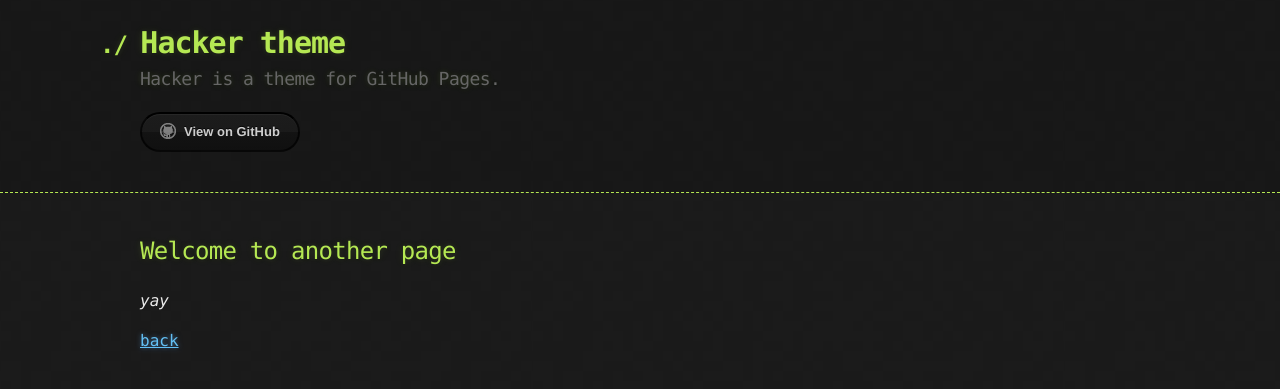
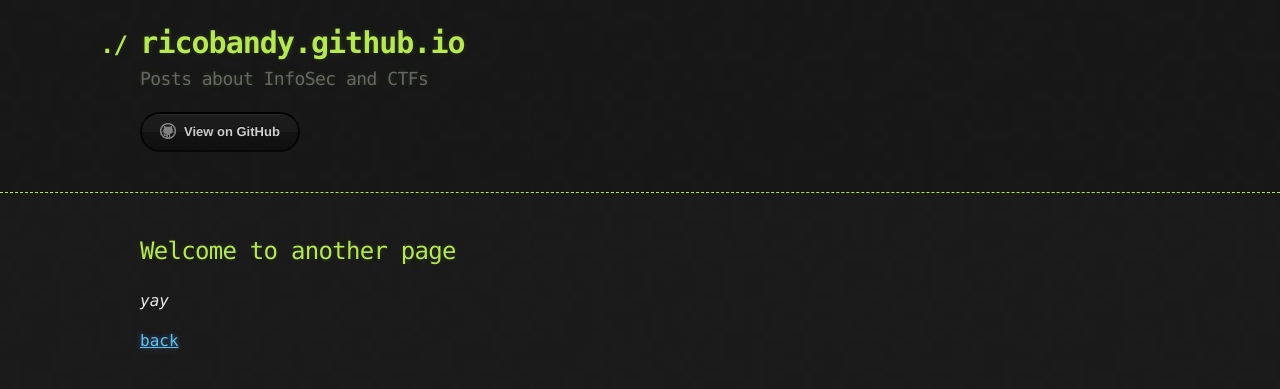
Before and after one commit to ricobandy/ricobandy.github.io, a Jekyll site: the page built from another-page.md, in a window 1280 px wide. Shown: the top 389 px of the page. Built offline with Jekyll 4.4.1, drawn with Linux system fonts in a browser that asks for light colours; our own code applies the rules of GitHub Pages for plain Markdown files; part of the change alters nothing that is shown.

Commit message:
update config.yml

```diff
--- a/_config.yml
+++ b/_config.yml
@@ -1,4 +1,36 @@
-title: Hacker theme
-description: Hacker is a theme for GitHub Pages.
-google_analytics:
+title: ricobandy.github.io
+description: Posts about InfoSec and CTFs
 theme: jekyll-theme-hacker
+
+# Site Author
+author:
+  name             : "Charles Quaye"
+  avatar           : "/assets/images/avatar.png"
+  bio              : "Infosec | CTF"
+  location         : "Ghana"
+  email            : "ricobandy@gmail.com"
+  uri              :
+  home             : # null (default), "absolute or relative url to link to author home"
+  bitbucket        :
+  codepen          :
+  dribbble         :
+  flickr           :
+  facebook         :
+  foursquare       :
+  github           : "ricobandy"
+  gitlab           :
+  google_plus      :
+  keybase          :
+  instagram        :
+  lastfm           :
+  linkedin         : # "john-doe-12345678" (the last part of your profile url, e.g. https://www.linkedin.com/in/john-doe-12345678)
+  pinterest        :
+  soundcloud       :
+  stackoverflow    : # "123456/username" (the last part of your profile url, e.g. https://stackoverflow.com/users/123456/username)
+  steam            : # "steamId" (the last part of your profile url, e.g. https://steamcommunity.com/id/steamId/)
+  tumblr           :
+  twitter          : "taCkiEQ"
+  vine             :
+  weibo            :
+  xing             :
+  youtube          : # "https://youtube.com/c/MichaelRoseDesign"
```
Also changed, not shown: assets/images/avatar.png (added).
